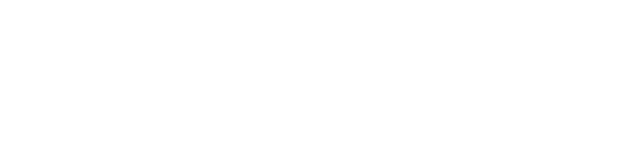
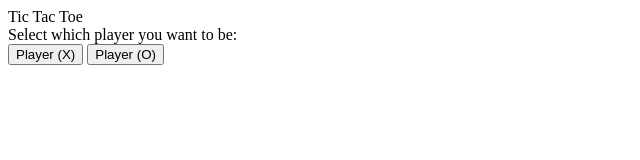
Before and after one commit to mirayatech/Tic-Tac-Toe, a plain HTML site: page index.html in a window 1280 px wide. Shown: the whole page, without its empty margins (0-640 px from the left). Drawn offline with Linux system fonts and the light colour scheme.

Commit message:
create select box layout

```diff
--- a/index.html
+++ b/index.html
@@ -13,6 +13,18 @@
 </head>
 
 <body>
+    <!-- select box -->
+    <div class="select-box">
+        <header>Tic Tac Toe</header>
+        <div class="content">
+            <div class="title">Select which player you want to be:</div>
+            <div class="options">
+                <button class="playerX">Player (X)</button>
+                <button class="playerO">Player (O)</button>
+            </div>
+        </div>
+
+    </div>
 
     <script src="./app.js"></script>
 </body>
```
